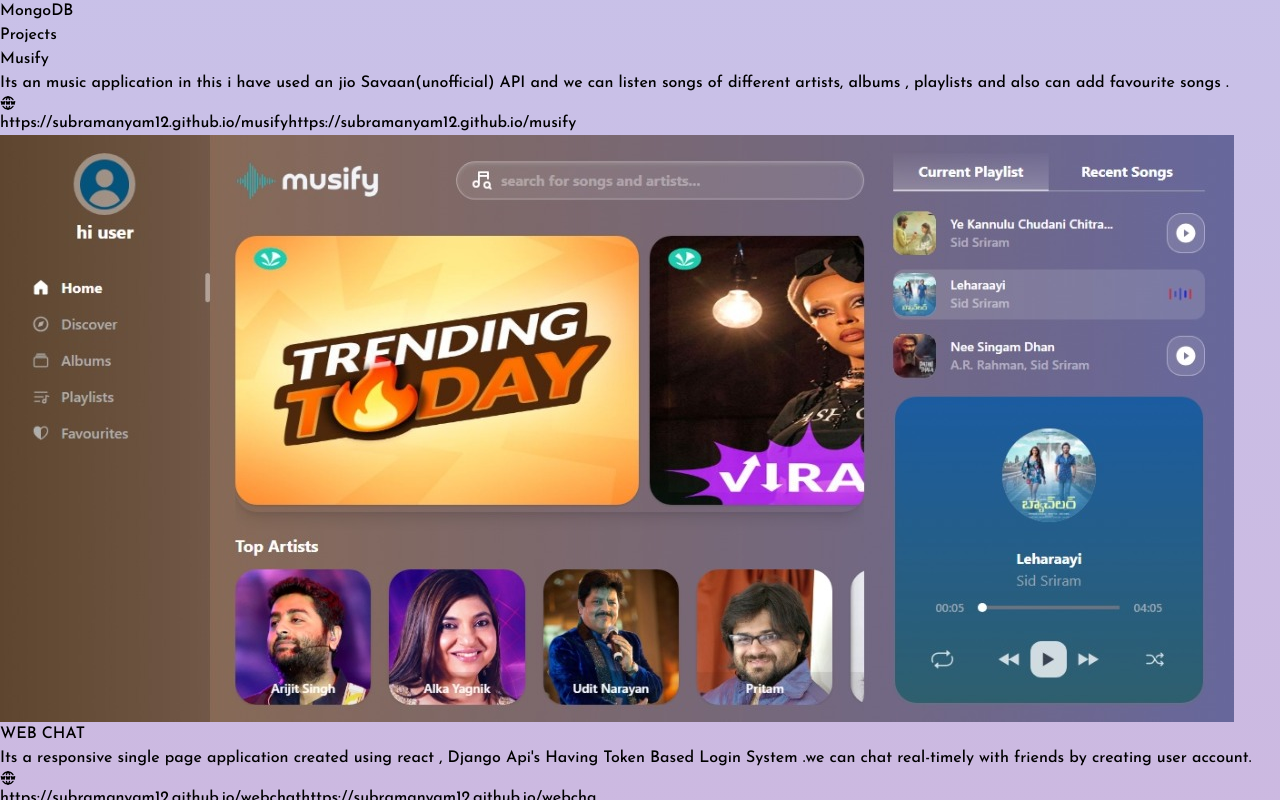
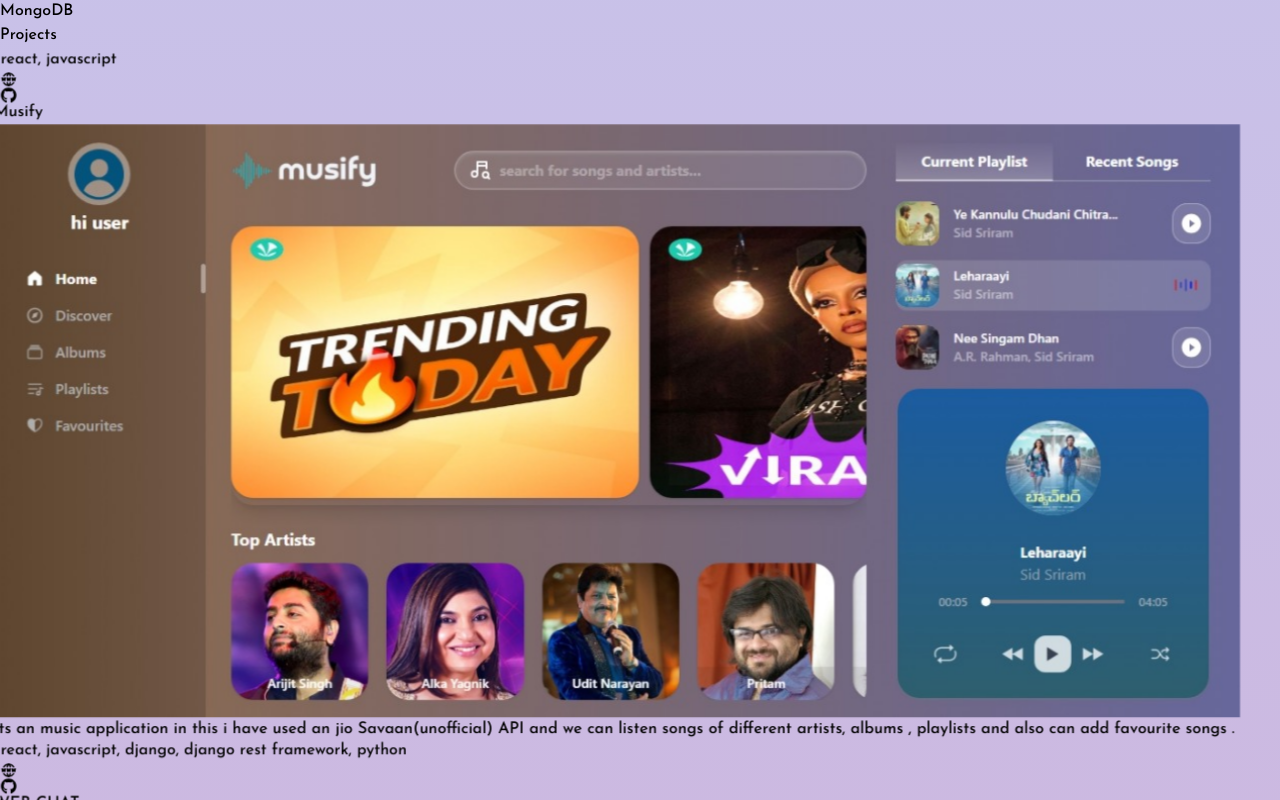
Before and after one commit to subramanyam12/portfolio, a React (Vite) app: page / in a window 1280 px wide. Shown: the part 2420-3220 px from the top of the page. Built offline with nearby package versions, Linux system fonts and the light colour scheme.

Commit message:
adding changes

```diff
--- a/src/App.css
+++ b/src/App.css
@@ -3,6 +3,7 @@
 @import url('https://fonts.googleapis.com/css2?family=Josefin+Sans:ital,wght@0,500;1,300&display=swap');
 
 body{
+  user-select: none;
   background-image: linear-gradient(to top, #df89b5 0%, #bfd9fe 100%);
 }
 .navmenu{
@@ -73,17 +74,42 @@
   }
 }
 
-.educationanimate{
-  animation: educationmove 1000ms ease-out;
+
+
+.subcard:nth-child(1){top: 0%;left: 0%;}
+.subcard:nth-child(1):hover ~ .card{transform: rotateX(-15deg) rotateY(15deg);}
+
+.subcard:nth-child(2){top: 0%;left: 33.3333%;}
+.subcard:nth-child(2):hover ~ .card{transform: rotateX(-15deg) rotateY(0deg);}
+
+.subcard:nth-child(3){top: 0%;left: 66.6666%;}
+.subcard:nth-child(3):hover ~ .card{transform: rotateX(-15deg) rotateY(-15deg);}
+/* .subcard:nth-child(3):hover{transform: rotateX(-15deg) rotateY(-15deg);} */
+
+.subcard:nth-child(4){top: 33.3333%;left: 0%;}
+.subcard:nth-child(4):hover ~ .card{transform: rotateX(0deg) rotateY(15deg);}
+
+.subcard:nth-child(5){top: 33.3333%;left: 33.3333%;}
+.subcard:nth-child(5):hover ~ .card{transform: rotateX(0deg) rotateY(0deg);}
+
+.subcard:nth-child(6){top:33.3333%;left: 66.6666%;}
+.subcard:nth-child(6):hover ~ .card{transform: rotateX(0) rotateY(-15deg);}
+
+.subcard:nth-child(7){top: 66.6666%;left: 0%;}
+.subcard:nth-child(7):hover ~ .card{transform: rotateX(15deg) rotateY(15deg);}
+
+.subcard:nth-child(8){top: 66.6666%;left: 33.3333%;}
+.subcard:nth-child(8):hover ~ .card{transform: rotateX(15deg) rotateY(0deg);}
+
+.subcard:nth-child(9){top:  66.6666%;left:  66.6666%;}
+.subcard:nth-child(9):hover ~ .card{transform: rotateX(15deg) rotateY(-15deg);}
+
+
+.bottombox{
+  transform:translateZ(-1px);
+  transition: 500ms;
 }
 
-@keyframes educationmove {
-  from{
-    right: -400px;
-    opacity: 0;
-  }
-  to{
-    right: 0px;
-    opacity: 100;
-  }
+.container:hover .bottombox{
+  transform:translateZ(-1px) translateY(45px);
 }
--- /dev/null
+++ b/src/components/Cardtilt.jsx
@@ -0,0 +1,35 @@
+import React from 'react'
+import { FaGithub } from 'react-icons/fa'
+import { TbWorldWww } from 'react-icons/tb'
+
+
+
+const Cardtilt = ({name,description,image,skills,website}) => {
+    return (
+        <div style={{ perspective: '1000px' }} className='w-[350px] max-sm:w-[90%] h-[400px] max-sm:h-[380px] cursor-pointer max-sm:cursor-default container mb-10 relative'>
+            {
+                Array(9).fill(1).map((item, id) => (
+                    <div key={id} className=' subcard z-10 absolute w-[33.3333%] bg-transparent h-[33.3333%]'></div>
+                ))
+            }
+            <div style={{ transformStyle: 'preserve-3d' }} className='w-full outline outline-gray-200 outline-[1px] -outline-offset-[6px] h-full p-4 flex duration-500 card bg-[#3f5e7e] rounded-2xl'>
+                <div className='absolute grup-hover:translate-y-[40px] durtion-500 bottombox goup-hover:opacity-10 opacity- right-0 -bottom-0 rounded-2xl bg-[#3f5e7e] h-20 w-full'>
+                    <div className=' absolute bottom-0 flex items-center justify-center left-0 w-[70%] h-[45px] bg-green-00 px-3 text-white'>
+                        <span className='capitalize text-sm text-center font-thin line-clamp-2'>{skills}</span>
+                    </div>
+                    <div className='absolute bottom-[9px] right-[14px] flex gap-3 text-[#ffffffdf] text-3xl'>
+                       {website ==='blog-post' || website==='memory-gamer' ? null : <a  href={`https://subramanyam12.github.io/${website}`} className=''><TbWorldWww /></a>}
+                        <a href={`https://github.com/subramanyam12/${website}`} className='text-black bg-white rounded-full'><FaGithub /></a>
+                    </div>
+                </div>
+                <div style={{transform:'translateZ(10px)'}} className='flex internal flex-col gap-4 h-full w-full text-white' >
+                    <h1 className='text-2xl relative top-2 font-extrabold'>{name}</h1>
+                    <div className='duration-500' ><img className='duration-500 w-full aspect-[2/1.3] rounded-xl' src={image} alt={name} /></div>
+                    <p className=' text-sm text-justify font-[100]'>{description}</p>
+                </div>
+            </div>
+        </div>
+    )
+}
+
+export default Cardtilt
--- a/src/components/Projects.jsx
+++ b/src/components/Projects.jsx
@@ -1,83 +1,102 @@
-import React,{useState,useEffect,useRef,useContext} from 'react'
-import {TbWorldWww} from 'react-icons/tb'
+import React, { useState, useEffect, useRef, useContext } from 'react'
 import { scrollvalue } from '../App'
+import Cardtilt from './Cardtilt'
 
 const Projects = () => {
 
   const [projectanimebool, setprojectanimebool] = useState(false)
-  const {sethighlight} = useContext(scrollvalue)
-  const Projectref=useRef()
-  // const allrefs=project.map(()=>useRef(null))
+  const { sethighlight } = useContext(scrollvalue)
+  const Projectref = useRef()
 
-  useEffect(()=>{
-    Projectref.current.parentNode.addEventListener('scroll',()=>{
+  useEffect(() => {
+    Projectref.current.parentNode.addEventListener('scroll', () => {
       let child = Projectref.current.getBoundingClientRect()
-      setprojectanimebool(child.top<600)
+      setprojectanimebool(child.top < 600)
 
       // allrefs.forEach((curref,i)=>{
       //   let childref = curref.current.getBoundingClientRect()
       //   setprojectanimebool(projectanimebool=>({...projectanimebool,[i]:childref.top<1000}))
       // })
-      if(child.top>-1000 && child.top<=200 && child.bottom >=0){
+      if (child.top > -1000 && child.top <= 200 && child.bottom >= 0) {
         sethighlight('Projects')
-      }else if(child.top<-500 && child.bottom <700){
+      } else if (child.top < -500 && child.bottom < 700) {
         sethighlight('Contact')
       }
     })
-  },[])
+    // let items = Projectref.current.children
+    // const observer = new IntersectionObserver(entries=>{
+    //   entries.forEach((entry,i)=>{
+    //     items[i].classList.toggle('projectanimate',entry.isIntersecting)
+    //     console.log(entry.isIntersecting);
+    //   })
+    // })
+    // // console.log(Projectref.current.children);
+    // for (let i=0; i<items.length; i++){
+    //   observer.observe(items[i])
+    // }
+
+  }, [])
 
 
-  const project=[
+  const project = [
     {
-      name:'Musify',
-      img:'musify.jpeg',
-      description:"Its an music application in this i have used an jio Savaan(unofficial) API and we can listen songs of different artists, albums , playlists and also can add favourite songs .",
-      url:'https://subramanyam12.github.io/musify'
+      name: 'Musify',
+      img: 'musify.jpeg',
+      description: "Its an music application in this i have used an jio Savaan(unofficial) API and we can listen songs of different artists, albums , playlists and also can add favourite songs .",
+      url: 'musify',
+      skills: 'react, javascript'
     },
     {
-      name:'WEB CHAT',
-      img:'webchat.jpeg',
-      description:"Its a responsive single page application created using react , Django Api's \
+      name: 'WEB CHAT',
+      img: 'webchat.jpeg',
+      description: "Its a responsive single page application created using react , Django Api's \
        Having Token Based Login System .we can chat real-timely with friends by creating user account.",
-      url:'https://subramanyam12.github.io/webchat'
+      url: 'webchat',
+      skills: 'react, javascript, django,  django rest framework, python',
     },
     {
-      name:'E-commerce',
-      img:'ecommerce.jpeg',
-      description:"Its a simple Ecommerce responsive single page application developed in react with a Login System .In this application i have used an Public APi to show some real products along redux to manage State.",
-      url:'https://subramanyam12.github.io/ecommerce'
+      name: 'E-commerce',
+      img: 'ecommerce.jpeg',
+      description: "Its a simple Ecommerce responsive single page application developed in react with a Login System .In this application i have used an Public APi to show some real products along redux to manage State.",
+      url: 'ecommerce',
+      skills: 'react, javascript, django rest framework'
     },
     {
-      name:'Music player',
-      img:'mobile-music-player.jpeg',
-      description:"Its a simple mbile design music player where we can listen our required songs.Iam initially added some songs.",
-      url:'https://subramanyam12.github.io/mobile-music-player'
-    },
-    {
-      name:'Image-editor',
-      img:'imagefilter.jpeg',
-      description:"Its created in react by using this application we can add filters to images like contrast ,blur ,brightness ,saturation\
+      name: 'Image-editor',
+      img: 'imagefilter.jpeg',
+      description: "Its created in react by using this application we can add filters to images like contrast ,blur ,brightness ,saturation\
       and also we can rotate images ,then after filtering we can download the edited Image.",
-      url:'https://subramanyam12.github.io/imagefilter'
+      url: 'imagefilter',
+      skills: 'react, javascript'
     },
     {
 
-      name:'Tic Tac Toe',
-      img:'tic-tac-toe.jpeg',
-      description:"Its developed in react in this if we have to play tic tac tac game both need to play in same tab , there is oppenent like AI bot.",
-      url:'https://subramanyam12.github.io/tic-tac-toe'
+      name: 'Tic Tac Toe',
+      img: 'tic-tac-toe.jpeg',
+      description: "Its developed in react in this if we have to play tic tac tac game both need to play in same tab , there is oppenent like AI bot.",
+      url: 'tic-tac-toe',
+      skills: 'react, javascript'
     },
     {
-      name:'Memory Gamer',
-      img:'memory-gamer.png',
-      description:"Its a memory gamee we have to match all the double emojis then you win.",
-      url:'https://github.com/subramanyam12/memory-gamer'
+      name: 'Memory Gamer',
+      img: 'memory-gamer.png',
+      description: "Its a memory gamee we have to match all the double emojis then you win.",
+      url: 'memory-gamer',
+      skills: 'react, javascript'
     },
     {
-      name:'Blog Post',
-      img:'blogpost.png',
-      description:"Its blog application where we can add , delete and update the blog post and also have a token based login system .",
-      url:'https://github.com/subramanyam12/blog-post'
+      name: 'Music player',
+      img: 'mobile-music-player.jpeg',
+      description: "Its a simple mbile design music player where we can listen our required songs.Iam initially added some songs.",
+      url: 'mobile-music-player',
+      skills: 'react, javascript'
+    },
+    {
+      name: 'Blog Post',
+      img: 'blogpost.png',
+      description: "Its blog application where we can add , delete and update the blog post and also have a token based login system .",
+      url: 'blog-post',
+      skills: 'react, javascript, django rest framework'
     }
 
   ]
@@ -86,25 +105,31 @@
 
   return (
     <div ref={Projectref} className='flex flex-col gap-5'>
-      <h1 className='text-5xl max-sm:text-4xl font-bold'>Projects</h1>
-      {project.map(({name,img,description,url},i)=>(
-        <section key={i} className={`relative ${projectanimebool && 'projectanimate'}`}>
-          <h1 className='text-gray-800 text-2xl font-bold mb-3'>{name}</h1>
-          <div className='flex max-sm:flex-col-reverse max-sm:gap-5 justify-between items-center'>
-            <div className='text-gray-800 h-[20vh] max-sm:h-auto flex flex-col max-sm:gap-2 justify-evenly text-lg max-sm:text-[17px]'>
-               <p className='w-[50vw]  indent-40 text-justify max-sm:w-full'>{description}</p>
-               <div className='flex font-semibold max-sm:text-base items-center gap-2 '>
-                 <TbWorldWww />
-                 <a href={url} className='max-sm:hidden block' target='_blank'>{ url}</a>
-                 <a href={url} className='max-sm:block hidden max-sm:cursor-default' target='_blank'>{url.length>38 ? `${url.substring(0,38)}...`: url}</a>
-                </div>
-            </div>
-            <img className='rounded-2xl outline-2 outline-double outline-gray-400 shadow-lg object-cover w-[22vw] max-sm:w-[90vw] h-[12vw] max-sm:h-[50vw]' src={img} alt="" />
+      <h1 className=' text-5xl max-sm:text-4xl font-bold'>Projects</h1>
+      <div className=' flex flex-wrap justify-evenly gap-10'>
+        {project.map(({ name, img, description, url, skills }, i) => (
+          <div key={i} className={`flex justify-center relative ${projectanimebool && 'projectanimate'}`}>
+            <Cardtilt key={i} name={name} image={img} description={description} website={url} skills={skills} />
           </div>
-          <div className='border-[1px] mt-5 border-[#8080804d]' ></div>
-        </section>
-       ))
-      }
+
+          // <section key={i} className={`relative ${projectanimebool && 'projectanimate'}`}>
+          //   <h1 className='text-gray-800 text-2xl font-bold mb-3'>{name}</h1>
+          //   <div className='flex max-sm:flex-col-reverse max-sm:gap-5 justify-between items-center'>
+          //     <div className='text-gray-800 h-[20vh] max-sm:h-auto flex flex-col max-sm:gap-2 justify-evenly text-lg max-sm:text-[17px]'>
+          //        <p className='w-[50vw]  indent-40 text-justify max-sm:w-full'>{description}</p>
+          //        <div className='flex font-semibold max-sm:text-base items-center gap-2 '>
+          //          <TbWorldWww />
+          //          <a href={url} className='max-sm:hidden block' target='_blank'>{ url}</a>
+          //          <a href={url} className='max-sm:block hidden max-sm:cursor-default' target='_blank'>{url.length>38 ? `${url.substring(0,38)}...`: url}</a>
+          //         </div>
+          //     </div>
+          //     <img className='rounded-2xl outline-2 outline-double outline-gray-400 shadow-lg object-cover w-[22vw] max-sm:w-[90vw] h-[12vw] max-sm:h-[50vw]' src={img} alt="" />
+          //   </div>
+          //   <div className='border-[1px] mt-5 border-[#8080804d]' ></div>
+          // </section>
+        ))
+        }
+      </div>
     </div>
   )
 }
```
Also changed, not shown: src/components/About.jsx (+5 -5 lines).
